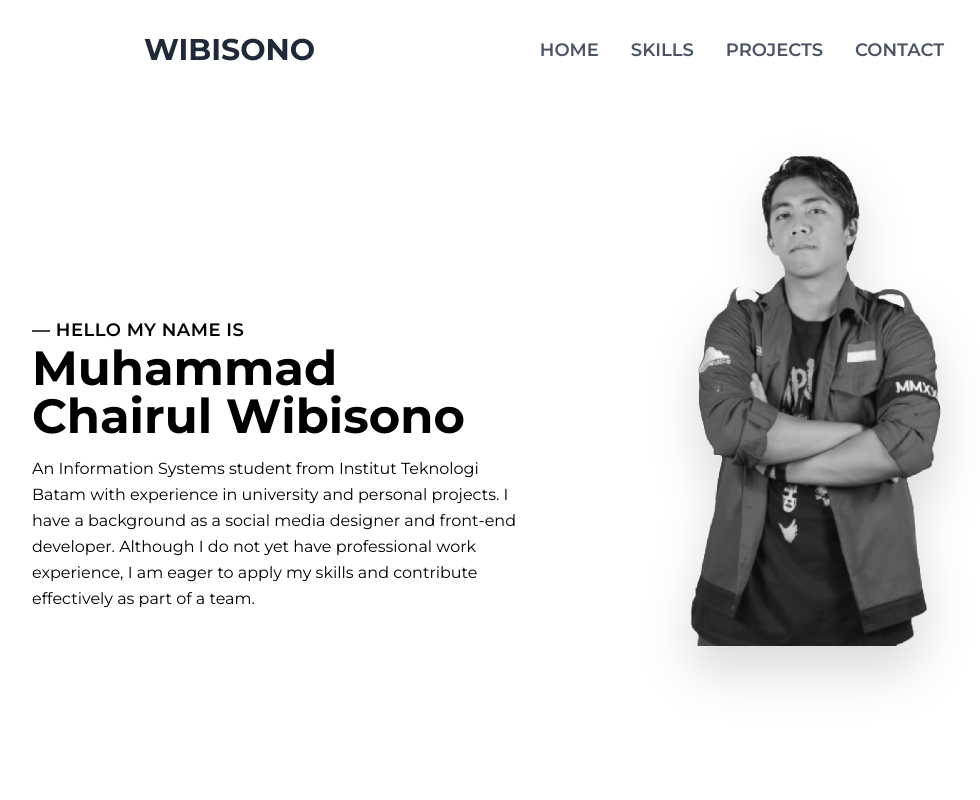
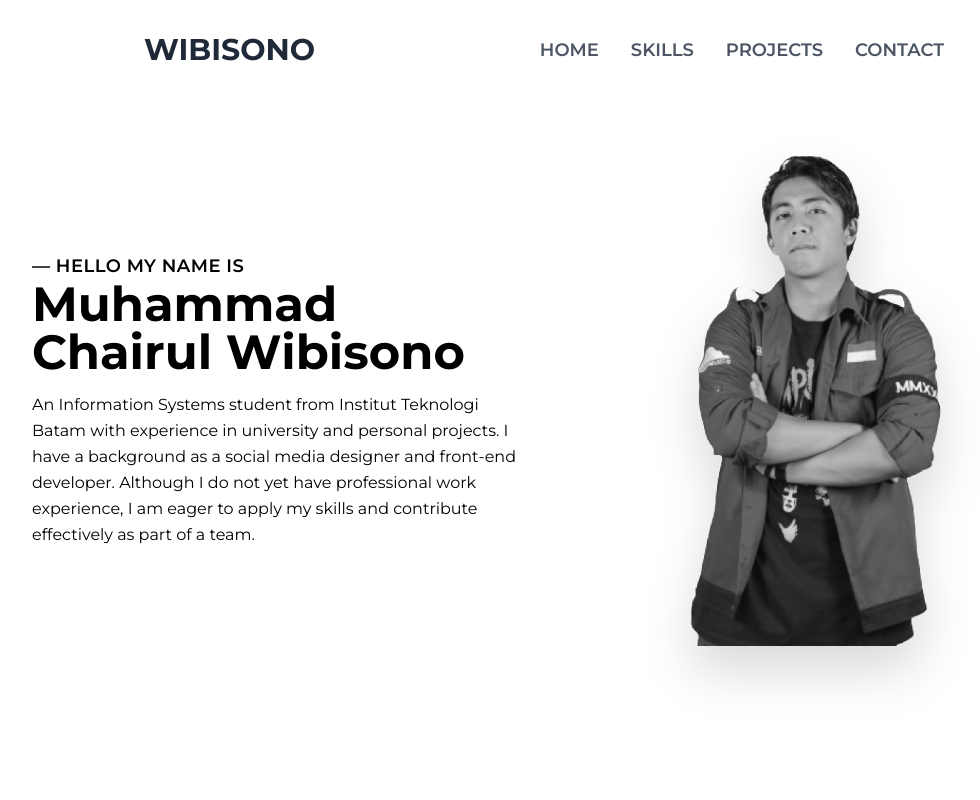
Before and after one commit to chairulaw/react-portofolio-website, a React (Vite) app: page / in a window 1280 px wide. Shown: the top 800 px of the page, without its empty margins (96-1076 px from the left). Built offline with nearby package versions, Linux system fonts and the light colour scheme.

Commit message:
responsive fixed

```diff
--- a/src/pages/Homepage.jsx
+++ b/src/pages/Homepage.jsx
@@ -107,7 +107,7 @@ const Homepage = () => {
       <section id="home" className="flex items-center justify-center min-h-screen sm:-20">
         <div className="grid grid-cols-1 md:grid-cols-2 gap-10 max-w-5xl w-full">
           {/* Left Section - Text */}
-          <div className="flex flex-col justify-center text-center md:text-left pt-32">
+          <div className="flex flex-col pt-32 justify-center text-center md:text-left md:pt-0">
             <p className="text-lg font-semibold tracking-wide text-black">
               — HELLO MY NAME IS
             </p>
```
